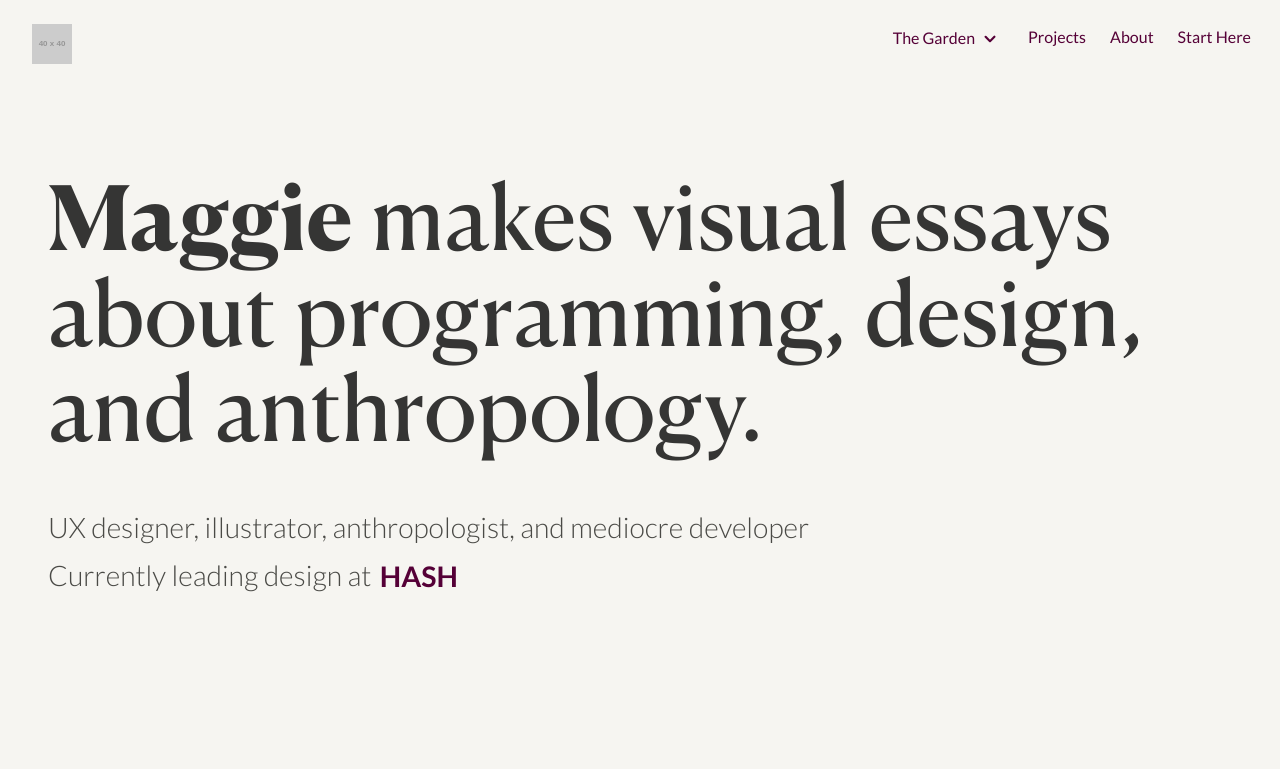
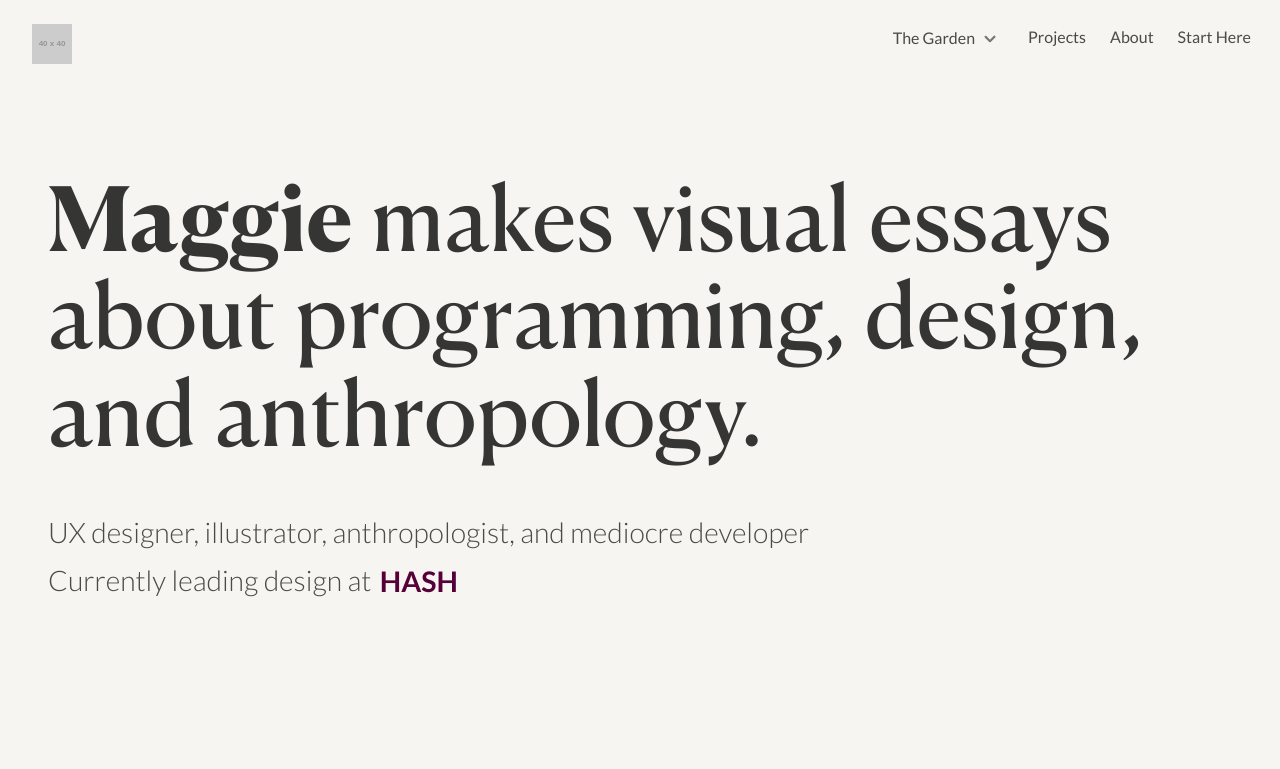
Before and after one commit to MaggieAppleton/maggieappleton.com-V2, a Next.js app: page / in a window 1280 px wide. Shown: the top 769 px of the page. Built offline with nearby package versions, Linux system fonts and the light colour scheme.

Commit message:
navbar styling updates

```diff
--- a/components/GlobalStyle.js
+++ b/components/GlobalStyle.js
@@ -21,13 +21,14 @@ export const GlobalStyle = createGlobalStyle`
 		/* Colors */
 		--color-light-cream: #FAF8F5;
 		--color-cream: #F6F5F1;
+		--color-tinted-cream: #E6E3DF;
 		--color-black: #353534;
 		--color-gray-800: #4A4A46;
 		--color-gray-600: #777472;
 		--color-gray-300: #D3D3D1;
 		--color-gray-100: #E9E9E6;
 		--color-salmon: #FD8A78;
-		--color-dark-crimson: #550037;
+		--color-crimson: #550037;
 		--color-sea-blue: #04A5BB;
 		--color-purple: #7558B2;
 
@@ -49,12 +50,12 @@ export const GlobalStyle = createGlobalStyle`
 		--font-size-xs: calc(1rem / var(--ratio));
 
 		/* Leading */
-		--leading-tighter: 1.08em;
-		--leading-tight: 1.2em;
-		--leading-snug: 1.33em;
-		--leading-base: 1.5em;
-		--leading-loose: 1.7em;
-		--leading-looser: 1.9em;
+		--leading-tighter: 110%;
+		--leading-tight: 120%;
+		--leading-snug: 130%;
+		--leading-base: 140%;
+		--leading-loose: 170%;
+		--leading-looser: 190%;
 
 		/* Border radius */
 		--border-radius-sm: 0.2rem;
@@ -183,7 +184,7 @@ export const GlobalStyle = createGlobalStyle`
 	}
 	a {
 		text-decoration: none;
-		color: var(--color-dark-crimson);
+		color: var(--color-crimson);
 	}
 	.metadata span, span.metadata {
 		font-size: var(--font-size-sm);
--- a/components/Navbar.js
+++ b/components/Navbar.js
@@ -92,10 +92,14 @@ const StyledNavbar = styled(motion.nav)`
             text-decoration: none;
             font-size: var(--font-size-sm);
             font-family: var(--font-sans);
-            color: var(--color-gray-800);
             transition: color 0.2s ease-in-out;
+            span {
+                color: var(--color-gray-800);
+            }
             :hover {
-                color: var(--color-dark-crimson);
+                span {
+                    color: var(--color-crimson);
+                }
             }
         }
     }
@@ -105,10 +109,13 @@ const Dropdown = styled(motion.div)`
     position: absolute;
     display: flex;
     flex-direction: column;
-    margin-top: var(--space-8);
+    margin-top: 0.7rem;
     background: var(--color-cream);
-    padding: var(--space-8) var(--space-16);
+    padding: var(--space-8) var(--space-32) var(--space-8) var(--space-8);
+    margin-left: 1.2rem;
+    border: 1px solid var(--color-tinted-cream);
     border-radius: var(--border-radius-sm);
+    box-shadow: var(--box-shadow-lg);
     z-index: 1;
     .main & div {
         display: block;
@@ -125,7 +132,7 @@ const HoverLink = styled.a`
         display: inline-block;
         vertical-align: middle;
         transition: color 0.3s ease-in-out, transform 0.8s ease-in-out;
-        color: var(--color-dark-crimson);
+        color: var(--color-gray-600);
     }
     &:hover {
         span {
```
